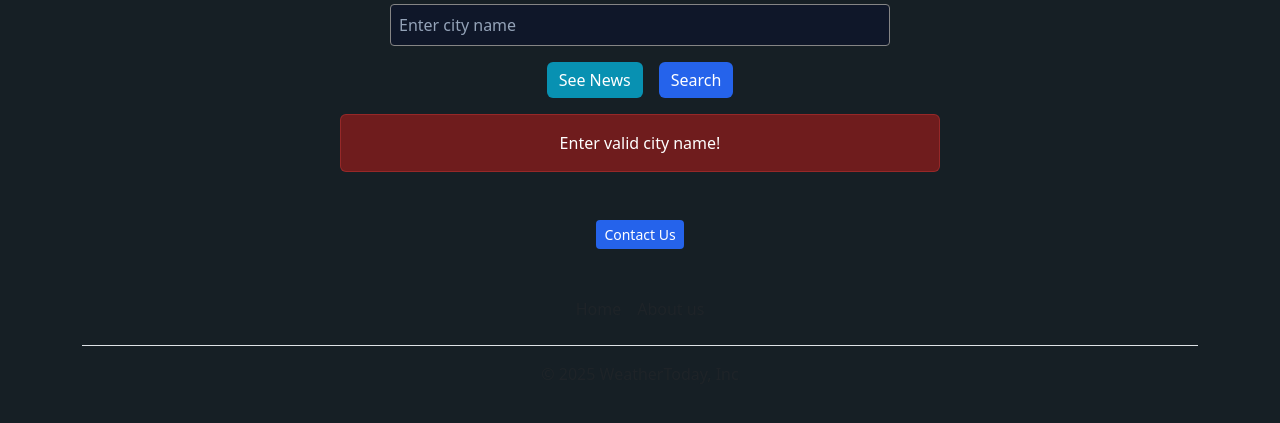
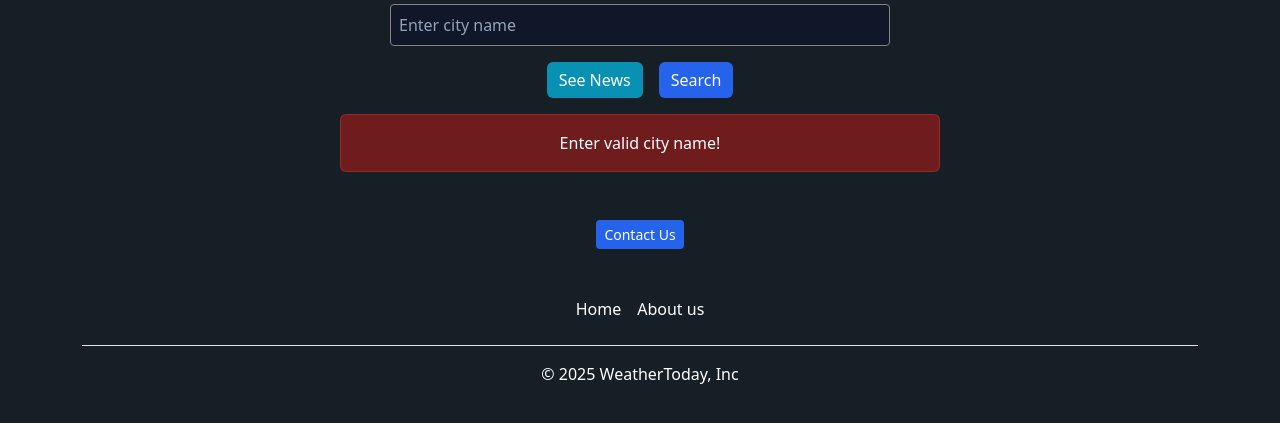
Before and after one commit to Krishna-Thombare/Weather-App-Flask, a Flask app: page / in a window 1280 px wide. Shown: the part 274-697 px from the top of the page. Run offline with Flask 3, Linux system fonts and the light colour scheme; data that the repository does not hold is empty.

Commit message:
update footer

```diff
--- a/templates/footer.html
+++ b/templates/footer.html
@@ -2,11 +2,11 @@
     <footer class="py-3 my-4">
       <ul class="nav justify-content-center border-bottom pb-3 mb-3">
         <li class="nav-item"><a href="/"
-            class="nav-link px-2 text-body-secondary">Home</a></li>
+            class="nav-link px-2 text-white">Home</a></li>
 
         <li class="nav-item"><a href="/aboutus"
-            class="nav-link px-2 text-body-secondary">About us</a></li>
+            class="nav-link px-2 text-white">About us</a></li>
       </ul>
-      <p class="text-center text-body-secondary">&copy; 2025 WeatherToday, Inc</p>
+      <p class="text-center text-white">&copy; 2025 WeatherToday, Inc</p>
     </footer>
   </div>
```
